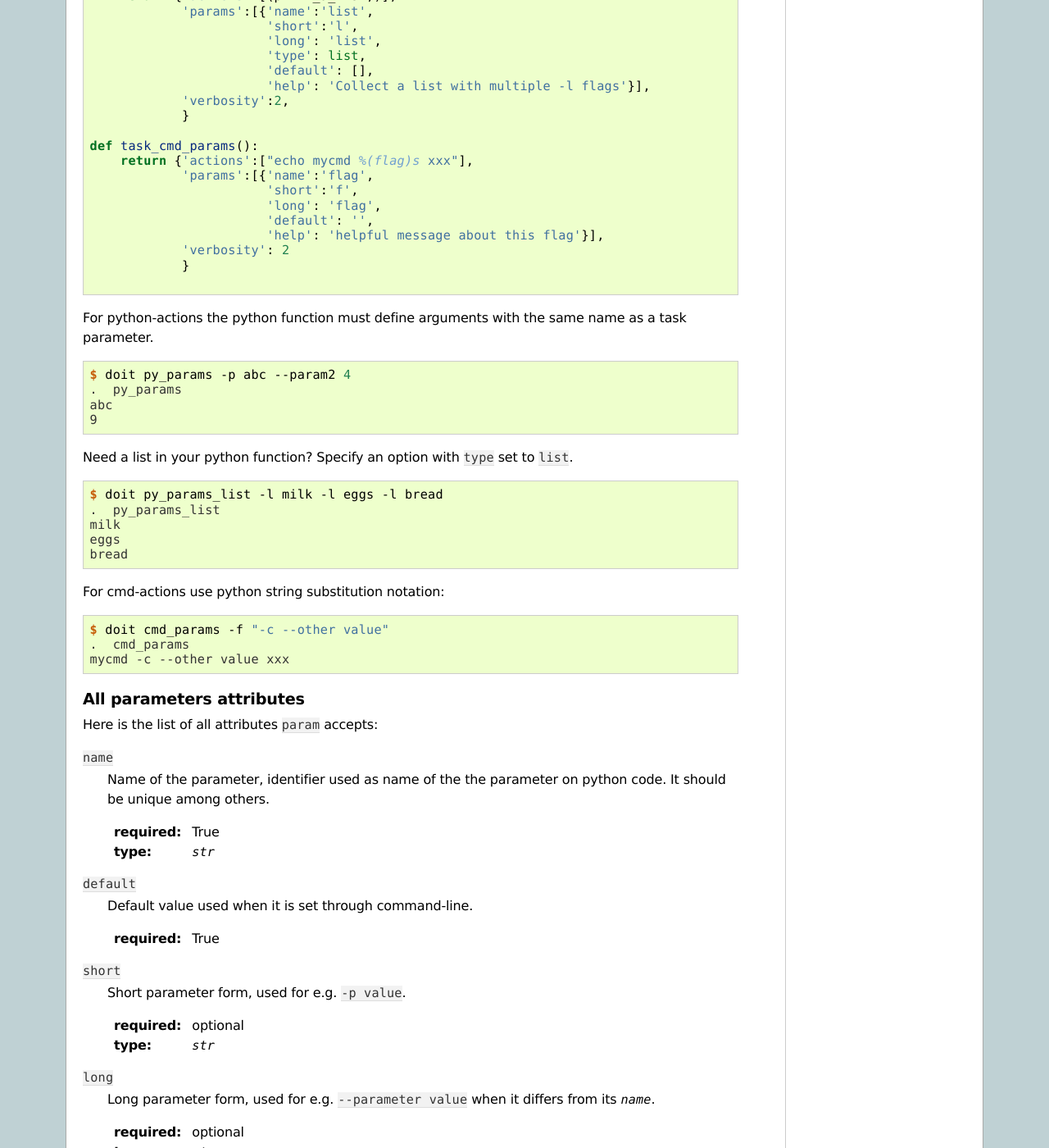
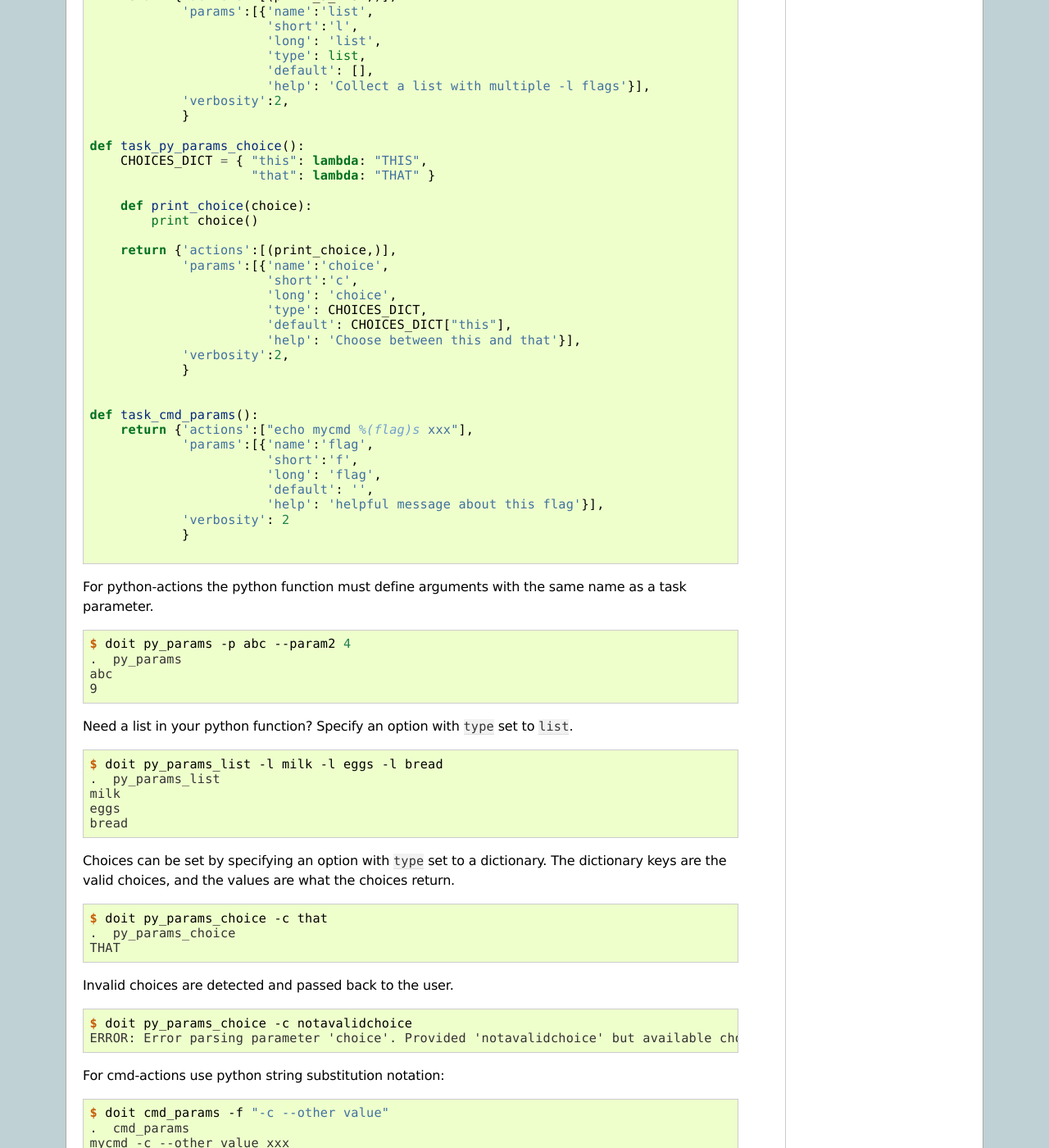
Before and after one commit to pydoit/doit, a Sphinx documentation site: the page built from doc/tasks.rst, in a window 1280 px wide and 1400 px high, scrolled down 9475 px. Shown: the whole window at 82% size. Built offline with Sphinx 7.4.7, drawn with Linux system fonts in a browser that asks for light colours.

Commit message:
document

```diff
--- a/doc/tasks.rst
+++ b/doc/tasks.rst
@@ -471,6 +471,23 @@ set to ``list``.
     eggs
     bread
 
+Choices can be set by specifying an option with ``type`` set to a
+dictionary. The dictionary keys are the valid choices, and the values
+are what the choices return.
+
+.. code-block:: console
+
+    $ doit py_params_choice -c that
+    .  py_params_choice
+    THAT
+
+Invalid choices are detected and passed back to the user.
+
+.. code-block:: console
+
+    $ doit py_params_choice -c notavalidchoice
+    ERROR: Error parsing parameter 'choice'. Provided 'notavalidchoice' but available choices are ['this', 'that']
+
 For cmd-actions use python string substitution notation:
 
 .. code-block:: console
--- a/doc/tutorial/parameters.py
+++ b/doc/tutorial/parameters.py
@@ -28,6 +28,24 @@ def task_py_params_list():
             'verbosity':2,
             }
 
+def task_py_params_choice():
+    CHOICES_DICT = { "this": lambda: "THIS",
+                     "that": lambda: "THAT" }
+
+    def print_choice(choice):
+        print choice()
+
+    return {'actions':[(print_choice,)],
+            'params':[{'name':'choice',
+                       'short':'c',
+                       'long': 'choice',
+                       'type': CHOICES_DICT,
+                       'default': CHOICES_DICT["this"],
+                       'help': 'Choose between this and that'}],
+            'verbosity':2,
+            }
+
+
 def task_cmd_params():
     return {'actions':["echo mycmd %(flag)s xxx"],
             'params':[{'name':'flag',
```
